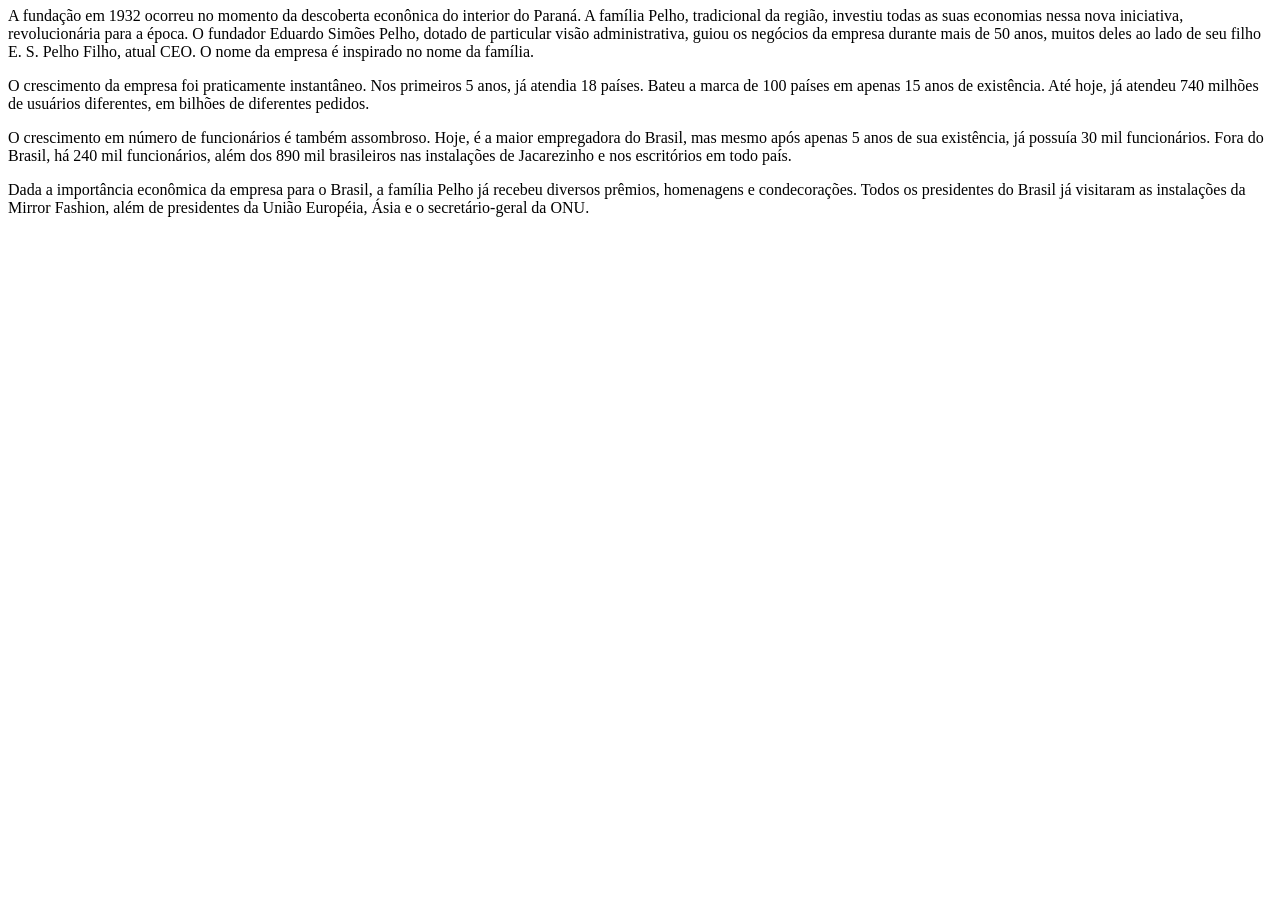
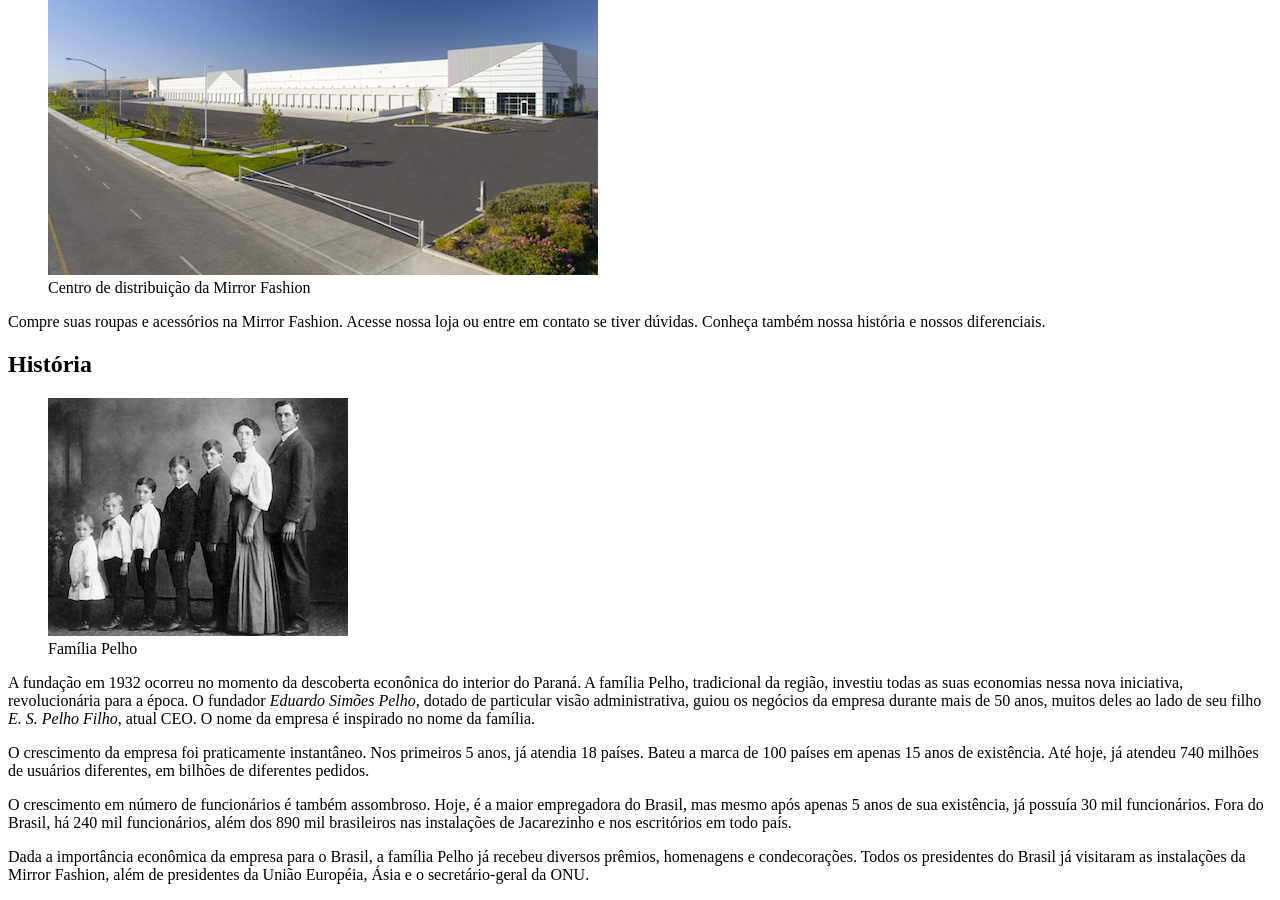
Before and after one commit to EuSilvaBruna/projetoWEB, a plain HTML site: page index.html in a window 1280 px wide. Shown: the part 354-1254 px from the top of the page. Before the commit the page ends 800 px from the top, so only its background shows below. Drawn offline with Linux system fonts and the light colour scheme.

Commit message:
Atividade capitulo 2

```diff
--- a/index.html
+++ b/index.html
@@ -12,8 +12,10 @@
 
     <img src="img/logo.png" alt="Logo da Mirror Fashion">
     <h1>A Mirror Fashion</h1>
+
+
     <p>
-        A <strong>Mirror Fashion</strong>  é a maior empresa comércio eletrônico no segmento de moda em todo o mundo.
+         A <strong>Mirror Fashion</strong>  é a maior empresa comércio eletrônico no segmento de moda em todo o mundo.
         Fundada em 1932, possui filiais em 124 países, sendo líder de mercado com mais de 90% de
         participação em 118 deles.
     </p>
@@ -23,6 +25,11 @@
         distribuem nossos produtos às casas do mundo todo. Nosso centro de distribuição:
     </p>
 
+    <figure>
+        <img src="img/centro-distribuicao.png" alt="Foto do centro de distribuição da Mirror Fashion">
+        <figcaption>Centro de distribuição da Mirror Fashion</figcaption>
+    </figure>
+
     <p>
         Compre suas roupas e acessórios na Mirror Fashion. Acesse nossa loja ou entre em contato
         se tiver dúvidas. Conheça também nossa história e nossos diferenciais.
@@ -30,13 +37,19 @@
 
 
 
-    <h1> História</h1>
+    <h2> História</h2>
+
+    <figure>
+        <img src="img/familia-pelho.jpg" alt="Foto da família Pelho">
+        <figcaption>Família Pelho</figcaption>
+    </figure>
+
     <p>
         A fundação em 1932 ocorreu no momento da descoberta econônica do interior do Paraná. A
         família Pelho, tradicional da região, investiu todas as suas economias nessa nova iniciativa,
-        revolucionária para a época. O fundador Eduardo Simões Pelho, dotado de particular visão
+        revolucionária para a época. O fundador <em>Eduardo Simões Pelho</em>, dotado de particular visão
         administrativa, guiou os negócios da empresa durante mais de 50 anos, muitos deles ao lado
-        de seu filho E. S. Pelho Filho, atual CEO. O nome da empresa é inspirado no nome da família.
+        de seu filho <em>E. S. Pelho Filho</em>, atual CEO. O nome da empresa é inspirado no nome da família.
     </p>
 
 
```
